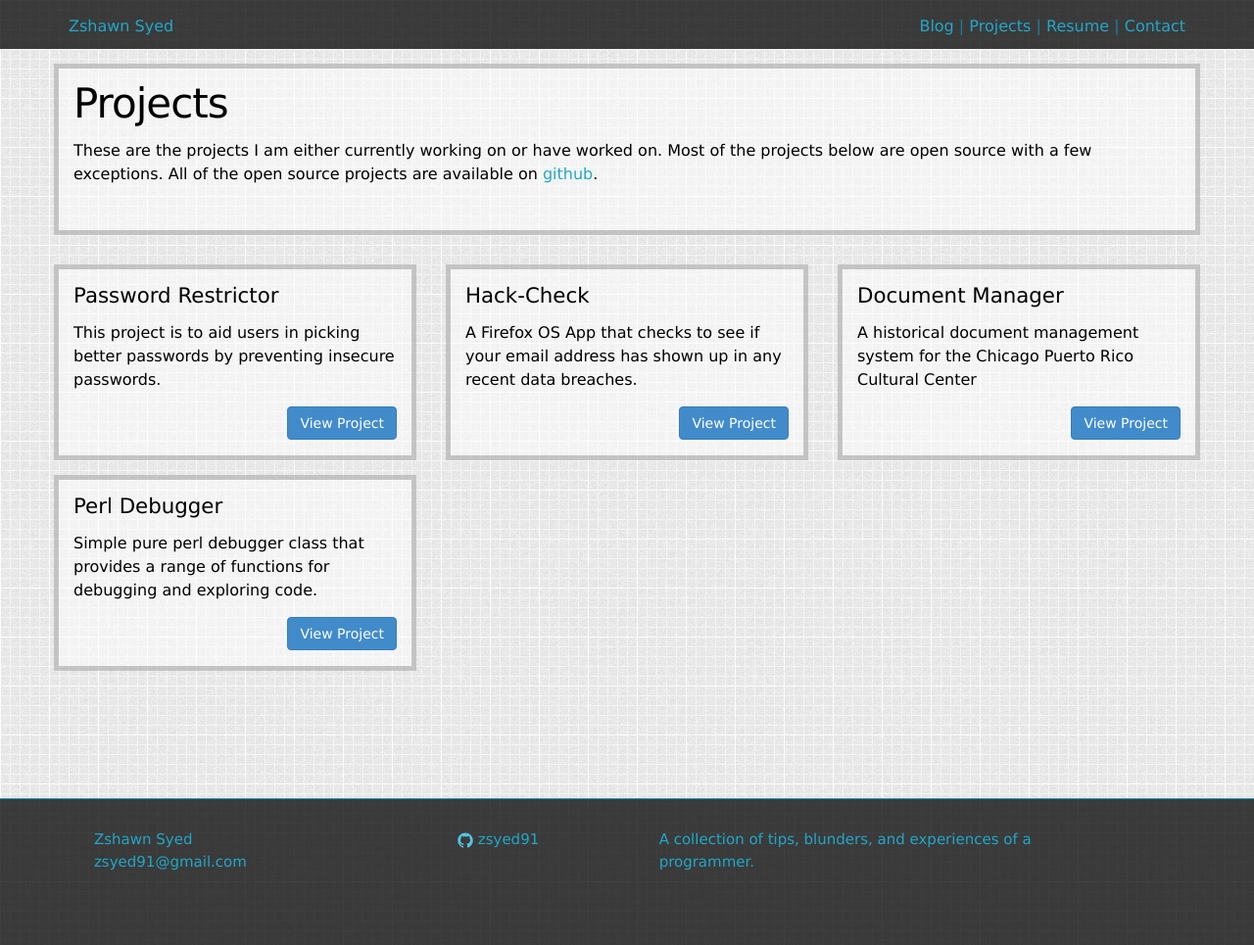
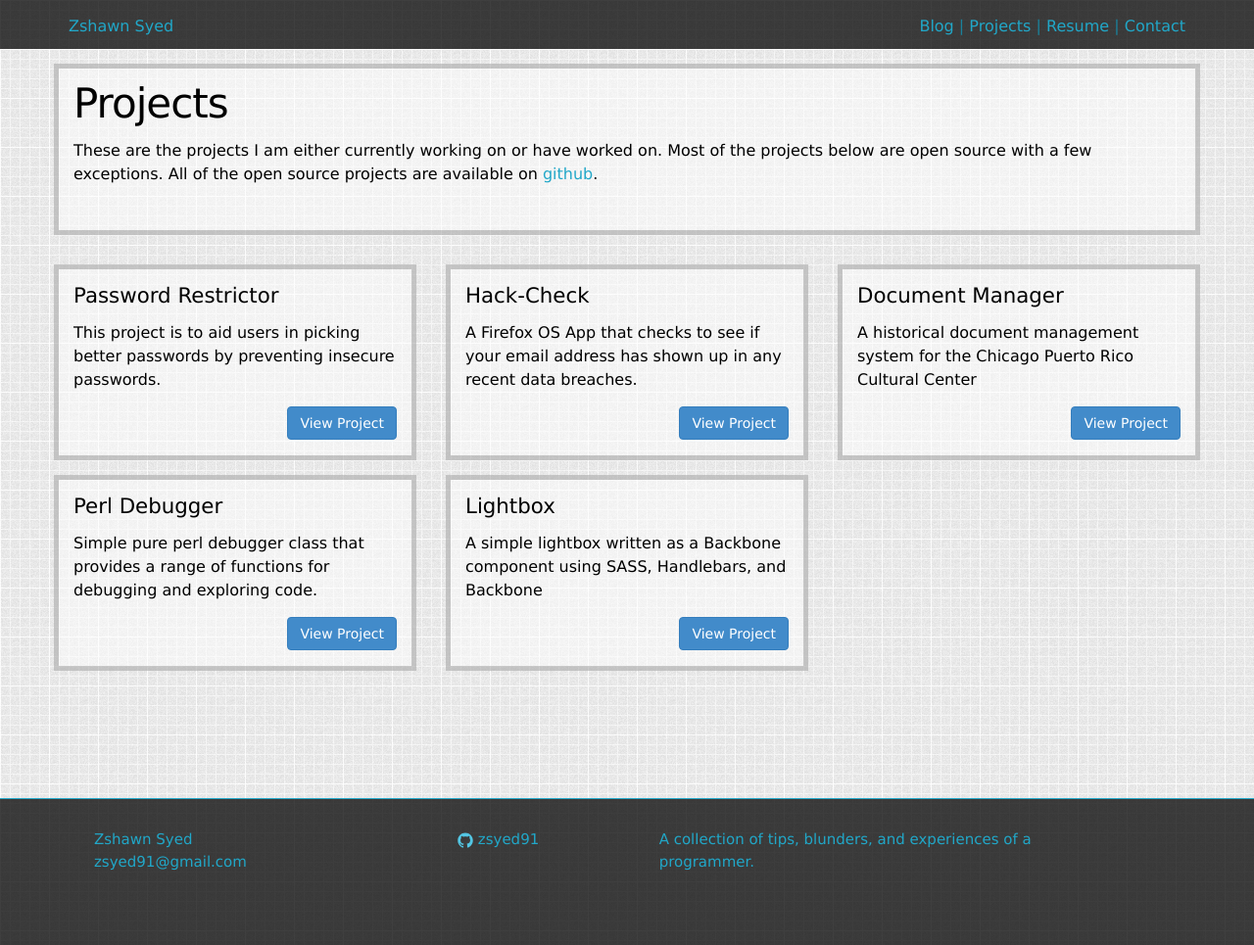
Before and after one commit to zsyed91/zsyed91.github.io, a Jekyll site: the page built from projects.md, in a window 1280 px wide. Shown: the whole page at 98% size. Built offline with Jekyll 4.4.1, drawn with Linux system fonts in a browser that asks for light colours.

Commit message:
Update projects list to add Lightbox, and add a project page for Lightbox

```diff
--- a/projects.md
+++ b/projects.md
@@ -65,6 +65,21 @@ overview: These are the projects I am either currently working on or have worked
 			</div>
 		</li>
 
+		<li class="col-lg-4 col-sm-6">
+			<div class="content">
+				<h2>Lightbox</h2>
+				<p>A simple lightbox written as a Backbone component using SASS, Handlebars, and Backbone</p>
+
+				<a href="/projects/lightbox"
+					class="hidden-xs btn btn-primary btn-md pull-right"
+					title="View Project">View Project</a>
+
+				<a href="/projects/lightbox"
+					class="visible-xs btn btn-primary btn-block btn-sm"
+					title="View Project">View Project</a>
+			</div>
+		</li>
+
 
 
 
```
Also changed, not shown: projects/lightbox.md (added, +39 -0 lines).
